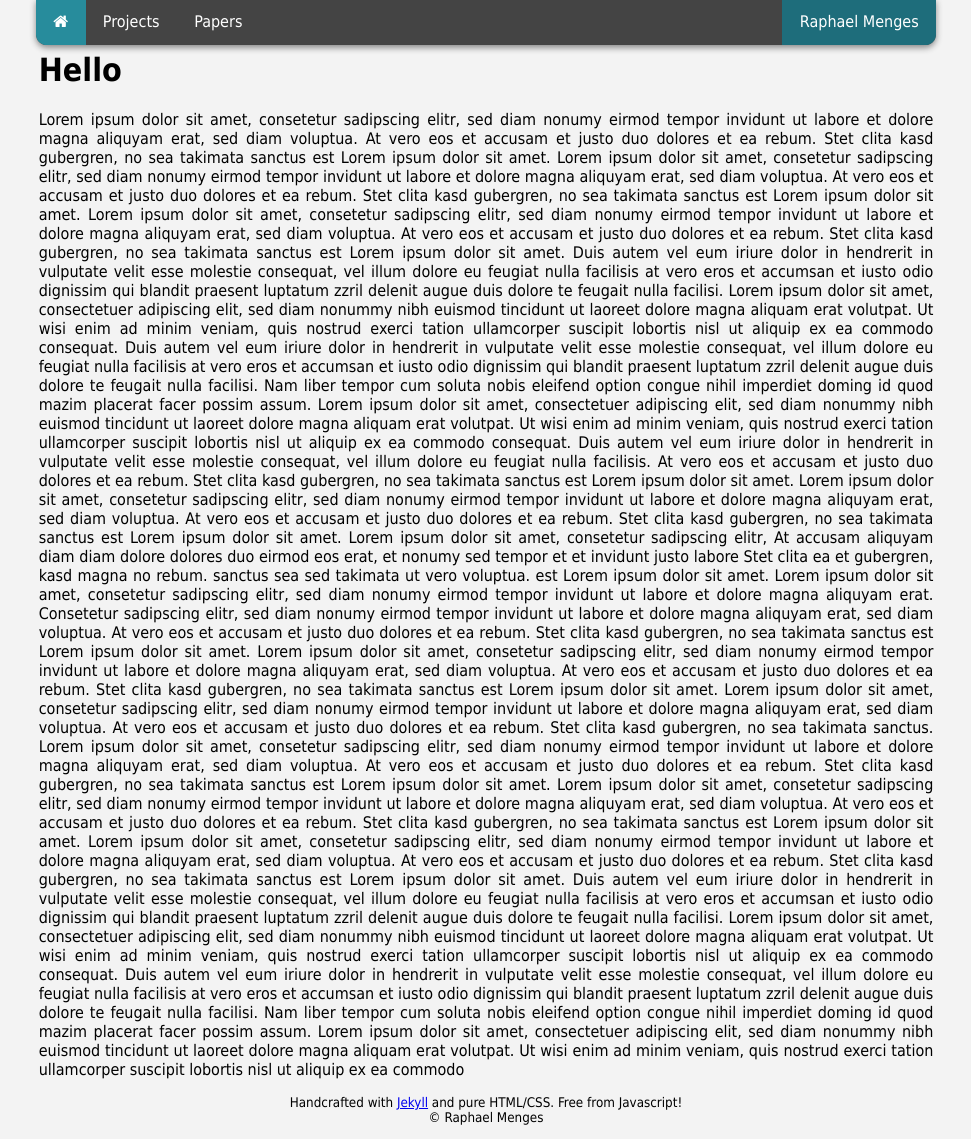
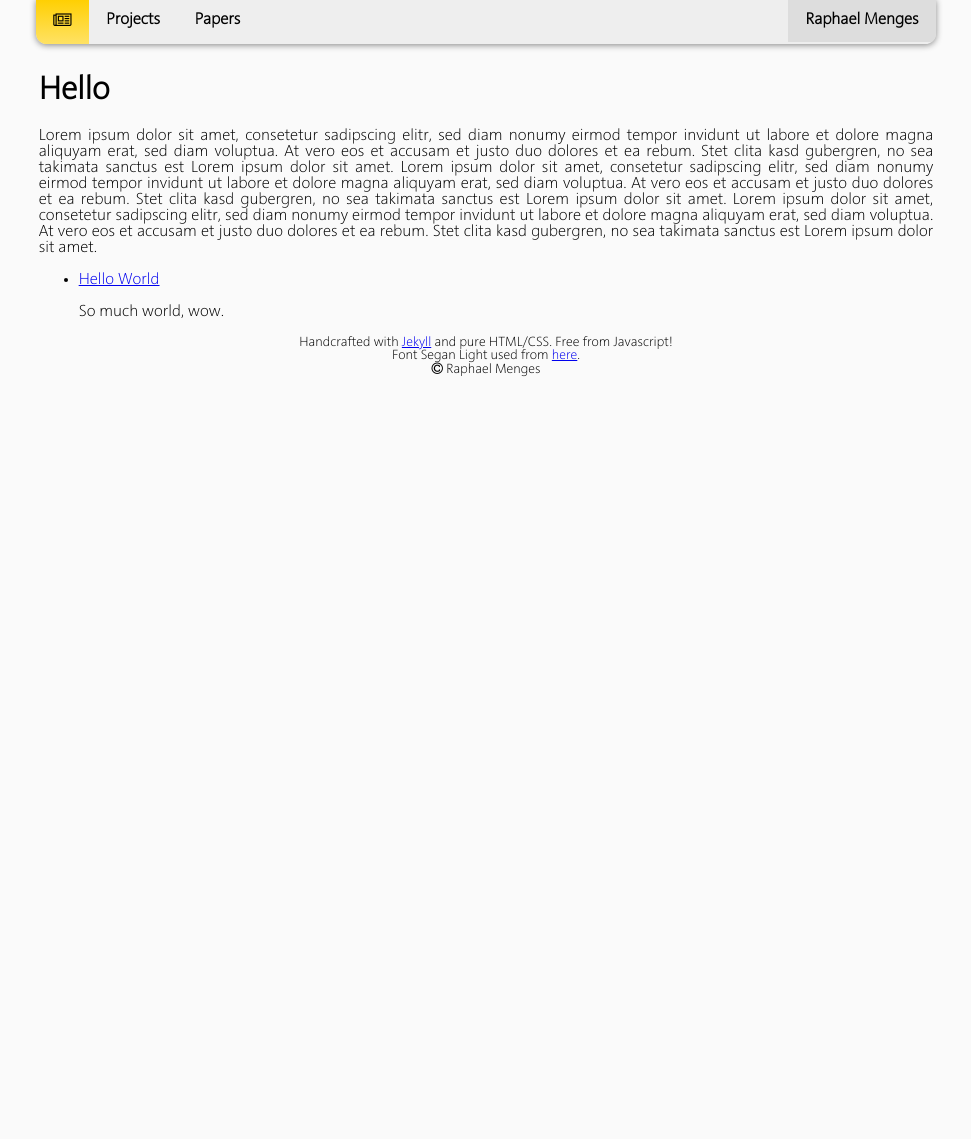
Before and after one commit to raphaelmenges/raphaelmenges.github.io, a Jekyll site: the page built from index.html, in a window 1280 px wide and 1139 px high. Shown: the whole window, without its empty margins (154-1125 px from the left). Built offline with Jekyll 4.4.1, drawn with Linux system fonts in a browser that asks for light colours.

Commit message:
Heavy design change.

```diff
--- a/_layouts/default.html
+++ b/_layouts/default.html
@@ -10,7 +10,7 @@
 		<nav class="navbar">
 			<li>
 				<a {% if page.navigation == "home" %} class="active" {% endif %} href="/">
-					<i class="fa fa-home" aria-hidden="true"></i>
+					<i class="fa fa-newspaper-o"></i>
 				</a>
 			</li>
 			<li>
@@ -29,9 +29,10 @@
 
 		</div>
 		<footer class="footer">
-			<!--- <hr> --->
-			Handcrafted with <a href="https://jekyllrb.com/">Jekyll</a> and pure HTML/CSS. Free from Javascript! </br>
-			© Raphael Menges
+			<!-- <hr> -->
+			Handcrafted with <a href="https://jekyllrb.com/">Jekyll</a> and pure HTML/CSS. Free from Javascript!</br>
+			Font Segan Light used from <a href="http://www.1001fonts.com/segan-font.html">here</a>.</br>
+			<i class="fa fa-copyright"></i> Raphael Menges
 		</footer>
 	</body>
 </html>
--- /dev/null
+++ b/_posts/2016-08-27-hello-world.md
@@ -0,0 +1,5 @@
+---
+layout: default
+title: Hello World
+---
+So much world, wow.
--- a/about/index.html
+++ b/about/index.html
@@ -3,6 +3,4 @@ layout: default
 title: Raphael Menges
 navigation: about
 ---
-<div>
- <p>TODO</p>
-</div>
+TODO
--- a/css/main.css
+++ b/css/main.css
@@ -1,13 +1,18 @@
+@font-face {
+    font-family:"Segan Light";
+    src: url("/fonts/Segan-Light.ttf")
+}
+
 /**************/
 /**** Body ****/
 /**************/
 body {
-	font-family: Tahoma, Geneva, sans-serif;
+	font-family: Segan Light, Tahoma, Geneva, sans-serif;
 	margin: 0 auto;
   padding: 0;
 	overflow-y: scroll;
 	width: 900px;
-	background-color: #f3f3f3;
+	background-color: #FAFAFA;
 }
 
 /* Anchor class for invisible anchor which is beneatch fixed navigation */
@@ -20,7 +25,7 @@ body {
 
 /* Content of page */
 .content {
-	padding-top: 22pt;
+	padding-top: 40pt;
 	text-align: justify;
   margin-left: 2pt;
   margin-right: 2pt;
@@ -52,11 +57,12 @@ body {
 	top: -1px;
 	width: 900px;
 	overflow: hidden;
-	background-color: #444;
-	box-shadow: 0pt 2pt 5pt #888888;
+	background-color: #EEE;
+	box-shadow: 0pt 1pt 5pt #888888;
 	z-index: 100;
 	border-bottom-right-radius: 8pt;
 	border-bottom-left-radius: 8pt;
+	border-width: 0pt;
 }
 
 /* Elements in navbar */
@@ -70,27 +76,33 @@ body {
 
 /* Elements which are hovered */
 .navbar li:hover:not(.active)  {
-	background-color: #050505;
+	background-color: #CCC;
 }
 
 /* Active element */
 .navbar .active {
-	background-color: #278c9c;
+	background-color: #FFCF00;
+	background: -webkit-linear-gradient(#FFCF00, #FFE264); /* For Safari 5.1 to 6.0 */
+  background: -o-linear-gradient(#FFCF00, #FFE264); /* For Opera 11.1 to 12.0 */
+  background: -moz-linear-gradient(#FFCF00, #FFE264); /* For Firefox 3.6 to 15 */
+  background: linear-gradient(#FFCF00, #FFE264); /* Standard syntax */
 }
 
 /* About element */
 .navbar .about {
 	float: right;
-	background-color: #1e6d7b;
+	background-color: #DDD;
 }
 
 /* Links in navbar elements */
 .navbar a {
-	color: white;
+	color: black;
 	padding: 10pt 13pt;
 	display: block;
 	text-align: center;
 	text-decoration: none;
+	font-size: 12pt;
+	font-weight: bold;
 }
 
 /***************/
@@ -115,12 +127,13 @@ body {
 	background-size: cover;
 	background-position: 50% 50%;
 	color: white;
+	font-weight: bold;
 }
 
 .project-title h2 {
 	margin: 0pt;
 	padding: 0pt;
-	text-shadow: 0pt 0pt 5pt #000000;
+	text-shadow: 0pt 0pt 6pt #000000;
 	padding-top: 30pt;
 	padding-bottom: 40pt;
 	padding-left: 0pt;
@@ -170,11 +183,11 @@ body {
 
 /* Stack navbar content on small screens, unfix navigation and hide whitespace */
 @media only screen and (max-width: 480px) {
-	.navbar { position: relative; }
+	.navbar { position: relative; border-radius: 0pt;}
 	.navbar li {float: none;}
-	.navbar .about { float: none; background-color: #444; }
+	.navbar .about { float: none; background-color: #EEE; }
 	.anchor { top: 0pt; }
-	.content { padding-top: 0pt; }
+	.content { padding-top: 5pt; }
 	.project-links li {	float: none; }
 }
 
--- a/index.html
+++ b/index.html
@@ -5,25 +5,13 @@ navigation: home
 ---
 <div>
 	<h1>Hello</h1>
-	<p>Lorem ipsum dolor sit amet, consetetur sadipscing elitr, sed diam nonumy eirmod tempor invidunt ut labore et dolore magna aliquyam erat, sed diam voluptua. At vero eos et accusam et justo duo dolores et ea rebum. Stet clita kasd gubergren, no sea takimata sanctus est Lorem ipsum dolor sit amet. Lorem ipsum dolor sit amet, consetetur sadipscing elitr, sed diam nonumy eirmod tempor invidunt ut labore et dolore magna aliquyam erat, sed diam voluptua. At vero eos et accusam et justo duo dolores et ea rebum. Stet clita kasd gubergren, no sea takimata sanctus est Lorem ipsum dolor sit amet. Lorem ipsum dolor sit amet, consetetur sadipscing elitr, sed diam nonumy eirmod tempor invidunt ut labore et dolore magna aliquyam erat, sed diam voluptua. At vero eos et accusam et justo duo dolores et ea rebum. Stet clita kasd gubergren, no sea takimata sanctus est Lorem ipsum dolor sit amet.
-
-	Duis autem vel eum iriure dolor in hendrerit in vulputate velit esse molestie consequat, vel illum dolore eu feugiat nulla facilisis at vero eros et accumsan et iusto odio dignissim qui blandit praesent luptatum zzril delenit augue duis dolore te feugait nulla facilisi. Lorem ipsum dolor sit amet, consectetuer adipiscing elit, sed diam nonummy nibh euismod tincidunt ut laoreet dolore magna aliquam erat volutpat.
-
-	Ut wisi enim ad minim veniam, quis nostrud exerci tation ullamcorper suscipit lobortis nisl ut aliquip ex ea commodo consequat. Duis autem vel eum iriure dolor in hendrerit in vulputate velit esse molestie consequat, vel illum dolore eu feugiat nulla facilisis at vero eros et accumsan et iusto odio dignissim qui blandit praesent luptatum zzril delenit augue duis dolore te feugait nulla facilisi.
-
-	Nam liber tempor cum soluta nobis eleifend option congue nihil imperdiet doming id quod mazim placerat facer possim assum. Lorem ipsum dolor sit amet, consectetuer adipiscing elit, sed diam nonummy nibh euismod tincidunt ut laoreet dolore magna aliquam erat volutpat. Ut wisi enim ad minim veniam, quis nostrud exerci tation ullamcorper suscipit lobortis nisl ut aliquip ex ea commodo consequat.
-
-	Duis autem vel eum iriure dolor in hendrerit in vulputate velit esse molestie consequat, vel illum dolore eu feugiat nulla facilisis.
-
-	At vero eos et accusam et justo duo dolores et ea rebum. Stet clita kasd gubergren, no sea takimata sanctus est Lorem ipsum dolor sit amet. Lorem ipsum dolor sit amet, consetetur sadipscing elitr, sed diam nonumy eirmod tempor invidunt ut labore et dolore magna aliquyam erat, sed diam voluptua. At vero eos et accusam et justo duo dolores et ea rebum. Stet clita kasd gubergren, no sea takimata sanctus est Lorem ipsum dolor sit amet. Lorem ipsum dolor sit amet, consetetur sadipscing elitr, At accusam aliquyam diam diam dolore dolores duo eirmod eos erat, et nonumy sed tempor et et invidunt justo labore Stet clita ea et gubergren, kasd magna no rebum. sanctus sea sed takimata ut vero voluptua. est Lorem ipsum dolor sit amet. Lorem ipsum dolor sit amet, consetetur sadipscing elitr, sed diam nonumy eirmod tempor invidunt ut labore et dolore magna aliquyam erat.
-
-	Consetetur sadipscing elitr, sed diam nonumy eirmod tempor invidunt ut labore et dolore magna aliquyam erat, sed diam voluptua. At vero eos et accusam et justo duo dolores et ea rebum. Stet clita kasd gubergren, no sea takimata sanctus est Lorem ipsum dolor sit amet. Lorem ipsum dolor sit amet, consetetur sadipscing elitr, sed diam nonumy eirmod tempor invidunt ut labore et dolore magna aliquyam erat, sed diam voluptua. At vero eos et accusam et justo duo dolores et ea rebum. Stet clita kasd gubergren, no sea takimata sanctus est Lorem ipsum dolor sit amet. Lorem ipsum dolor sit amet, consetetur sadipscing elitr, sed diam nonumy eirmod tempor invidunt ut labore et dolore magna aliquyam erat, sed diam voluptua. At vero eos et accusam et justo duo dolores et ea rebum. Stet clita kasd gubergren, no sea takimata sanctus.
-
-	Lorem ipsum dolor sit amet, consetetur sadipscing elitr, sed diam nonumy eirmod tempor invidunt ut labore et dolore magna aliquyam erat, sed diam voluptua. At vero eos et accusam et justo duo dolores et ea rebum. Stet clita kasd gubergren, no sea takimata sanctus est Lorem ipsum dolor sit amet. Lorem ipsum dolor sit amet, consetetur sadipscing elitr, sed diam nonumy eirmod tempor invidunt ut labore et dolore magna aliquyam erat, sed diam voluptua. At vero eos et accusam et justo duo dolores et ea rebum. Stet clita kasd gubergren, no sea takimata sanctus est Lorem ipsum dolor sit amet. Lorem ipsum dolor sit amet, consetetur sadipscing elitr, sed diam nonumy eirmod tempor invidunt ut labore et dolore magna aliquyam erat, sed diam voluptua. At vero eos et accusam et justo duo dolores et ea rebum. Stet clita kasd gubergren, no sea takimata sanctus est Lorem ipsum dolor sit amet.
-
-	Duis autem vel eum iriure dolor in hendrerit in vulputate velit esse molestie consequat, vel illum dolore eu feugiat nulla facilisis at vero eros et accumsan et iusto odio dignissim qui blandit praesent luptatum zzril delenit augue duis dolore te feugait nulla facilisi. Lorem ipsum dolor sit amet, consectetuer adipiscing elit, sed diam nonummy nibh euismod tincidunt ut laoreet dolore magna aliquam erat volutpat.
-
-	Ut wisi enim ad minim veniam, quis nostrud exerci tation ullamcorper suscipit lobortis nisl ut aliquip ex ea commodo consequat. Duis autem vel eum iriure dolor in hendrerit in vulputate velit esse molestie consequat, vel illum dolore eu feugiat nulla facilisis at vero eros et accumsan et iusto odio dignissim qui blandit praesent luptatum zzril delenit augue duis dolore te feugait nulla facilisi.
-
-	Nam liber tempor cum soluta nobis eleifend option congue nihil imperdiet doming id quod mazim placerat facer possim assum. Lorem ipsum dolor sit amet, consectetuer adipiscing elit, sed diam nonummy nibh euismod tincidunt ut laoreet dolore magna aliquam erat volutpat. Ut wisi enim ad minim veniam, quis nostrud exerci tation ullamcorper suscipit lobortis nisl ut aliquip ex ea commodo</p>
+	<p>Lorem ipsum dolor sit amet, consetetur sadipscing elitr, sed diam nonumy eirmod tempor invidunt ut labore et dolore magna aliquyam erat, sed diam voluptua. At vero eos et accusam et justo duo dolores et ea rebum. Stet clita kasd gubergren, no sea takimata sanctus est Lorem ipsum dolor sit amet. Lorem ipsum dolor sit amet, consetetur sadipscing elitr, sed diam nonumy eirmod tempor invidunt ut labore et dolore magna aliquyam erat, sed diam voluptua. At vero eos et accusam et justo duo dolores et ea rebum. Stet clita kasd gubergren, no sea takimata sanctus est Lorem ipsum dolor sit amet. Lorem ipsum dolor sit amet, consetetur sadipscing elitr, sed diam nonumy eirmod tempor invidunt ut labore et dolore magna aliquyam erat, sed diam voluptua. At vero eos et accusam et justo duo dolores et ea rebum. Stet clita kasd gubergren, no sea takimata sanctus est Lorem ipsum dolor sit amet.</p>
+	<ul>
+  {% for post in site.posts %}
+    <li>
+      <a href="{{ post.url }}">{{ post.title }}</a>
+			{{ post.excerpt }} <!-- p exists implicitly -->
+    </li>
+  {% endfor %}
+</ul>
 </div>
--- a/papers/index.html
+++ b/papers/index.html
@@ -3,6 +3,4 @@ layout: default
 title: Raphael Menges
 navigation: papers
 ---
-<div>
- <p> {{ site.title }} </p>
-</div>
+TODO
--- a/projects/index.html
+++ b/projects/index.html
@@ -8,7 +8,7 @@ project_labels: ["eyegui", "gtw-browse", "ma", "schaugenau", "jha", "shiphappens
 	{% assign project =  site.projects | where:"label", label  | first %}
 	<a class="anchor" id="{{ project.label }}"></a>
 	<div class="project">
-		<div class="project-title" style="background-image: url(/images/projects/{{ project.thumbnail }});">
+		<div class="project-title" style="background-image: url(/assets/images/projects/{{ project.thumbnail }});">
 			<h2 class="project-title">{{ project.title }}</h2>
 		</div> <!-- project-title -->
 		<div class="project-content">
```
Also changed, not shown: fonts/Segan-Light.txt (added, +7 -0 lines), assets/images/projects/eyegui.png (renamed from images/projects/eyegui.png), assets/images/projects/pulsedrive.png (renamed from images/projects/pulsedrive.png), assets/images/projects/steoreo.png (renamed from images/projects/steoreo.png), assets/images/projects/tre.png (renamed from images/projects/tre.png), fonts/Segan-Light.ttf (added).
